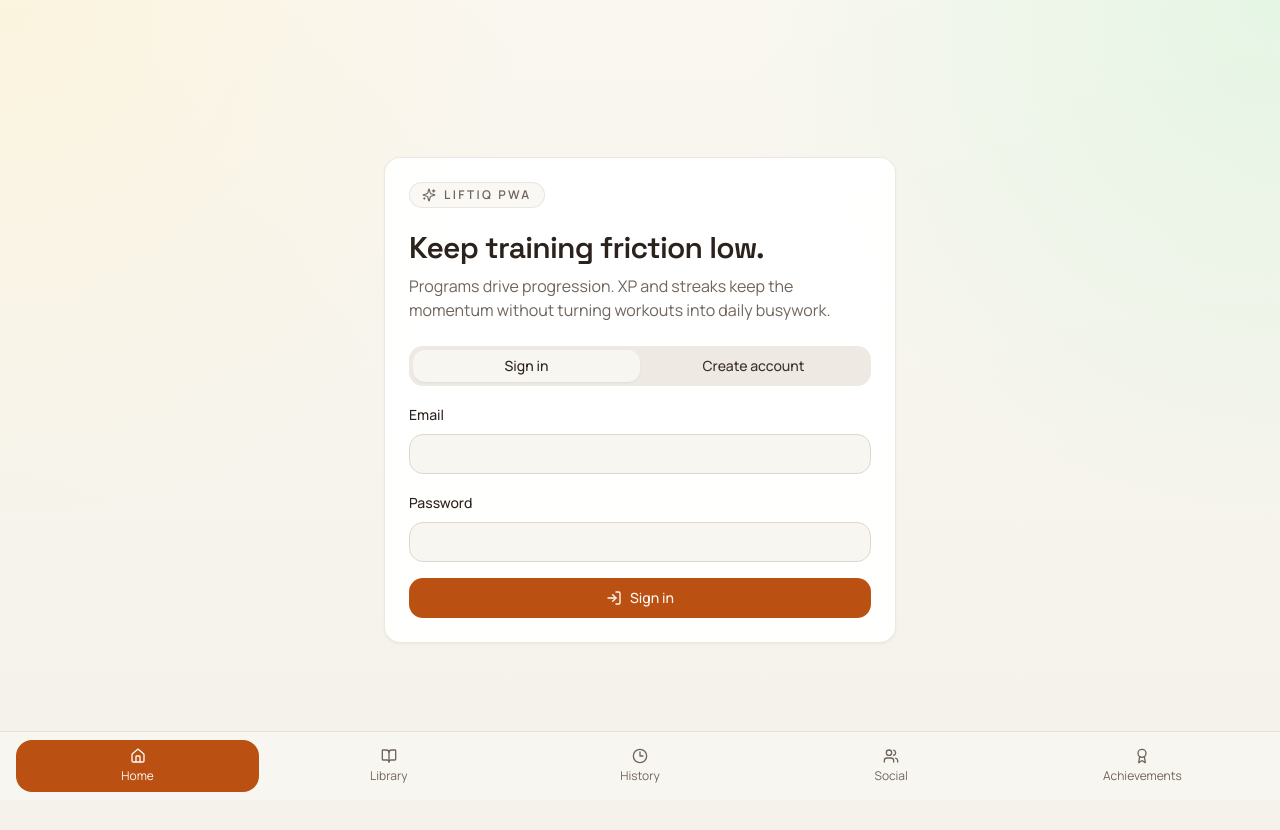
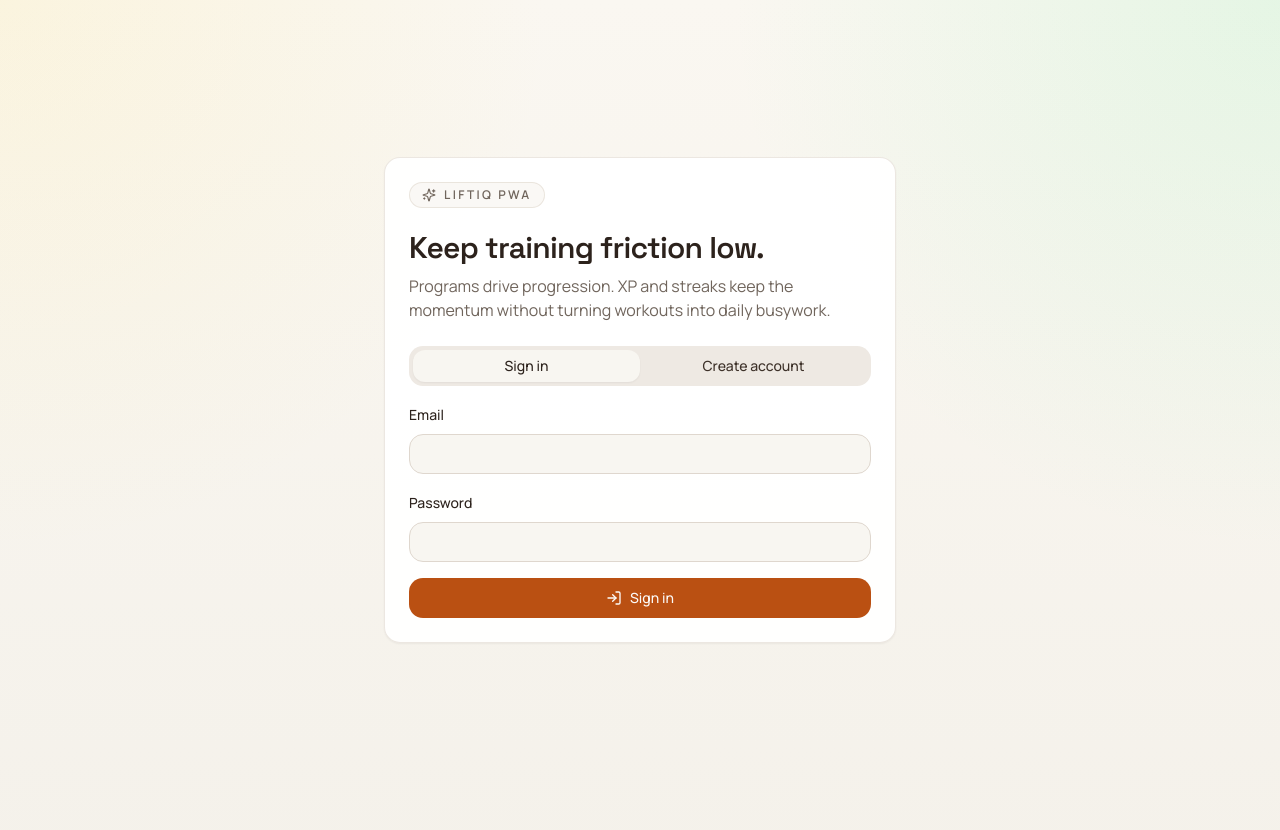
Before and after one commit to filipelagrenade/TrainingApp, a Next.js app in the folder web/: page / in a window 1280 px wide. Shown: the top 830 px of the page. Built offline with nearby package versions, Linux system fonts and the light colour scheme; no server answers.

Commit message:
fix(web): hide bottom nav on auth screen

```diff
--- a/web/src/components/home/home-page.tsx
+++ b/web/src/components/home/home-page.tsx
@@ -16,8 +16,10 @@
     retry: false,
   });
 
+  const isAuthenticated = Boolean(meQuery.data);
+
   return (
-    <AppShell>
+    <AppShell showNav={isAuthenticated}>
         {meQuery.isLoading ? (
           <Card>
             <CardContent className="space-y-4 pt-6">
--- a/web/src/components/layout/app-shell.tsx
+++ b/web/src/components/layout/app-shell.tsx
@@ -2,9 +2,15 @@
 
 import { PrimaryNav } from "@/components/layout/primary-nav";
 
-export const AppShell = ({ children }: { children: ReactNode }) => (
+export const AppShell = ({
+  children,
+  showNav = true,
+}: {
+  children: ReactNode;
+  showNav?: boolean;
+}) => (
   <div className="min-h-screen bg-[radial-gradient(circle_at_top_left,_rgba(253,230,138,0.18),_transparent_35%),radial-gradient(circle_at_top_right,_rgba(134,239,172,0.18),_transparent_35%),linear-gradient(180deg,_#faf7f1_0%,_#f4f1ea_100%)] pb-24">
     <main className="mx-auto max-w-7xl px-4 py-6">{children}</main>
-    <PrimaryNav />
+    {showNav ? <PrimaryNav /> : null}
   </div>
 );
```
